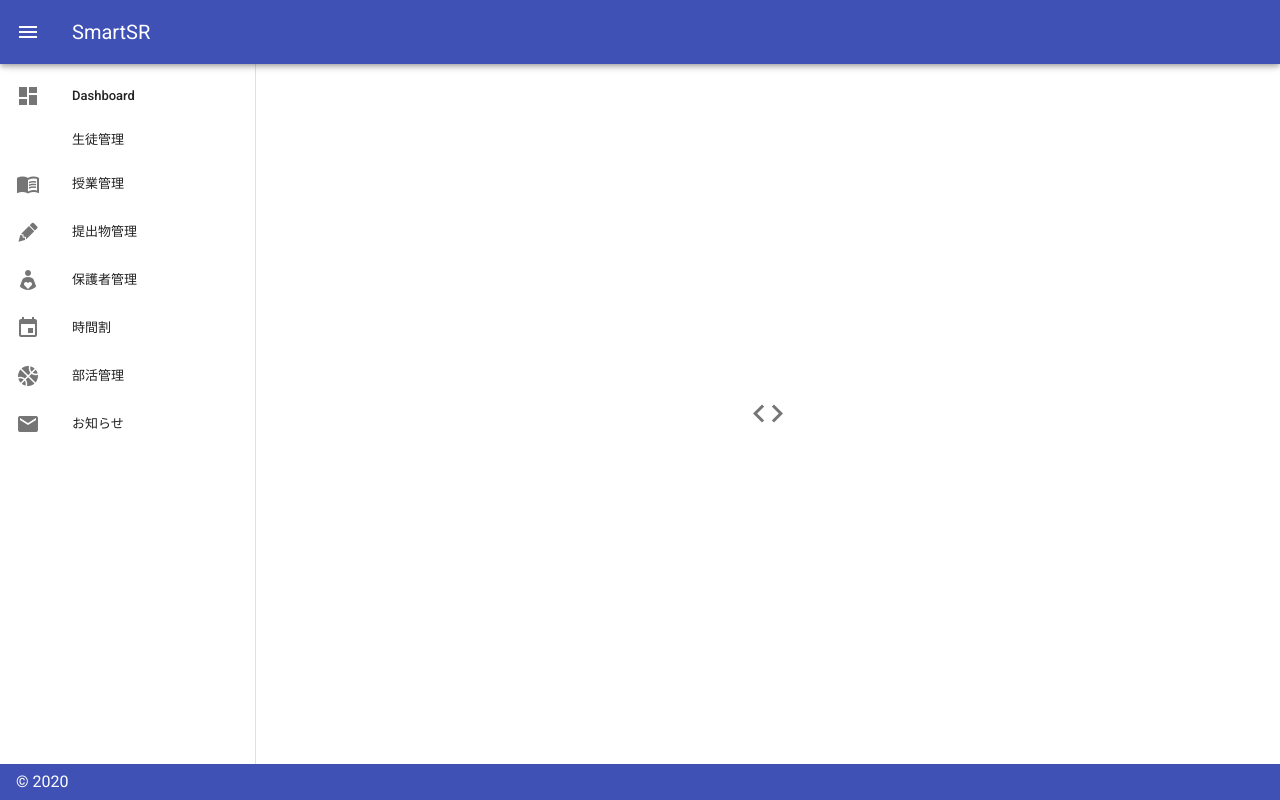
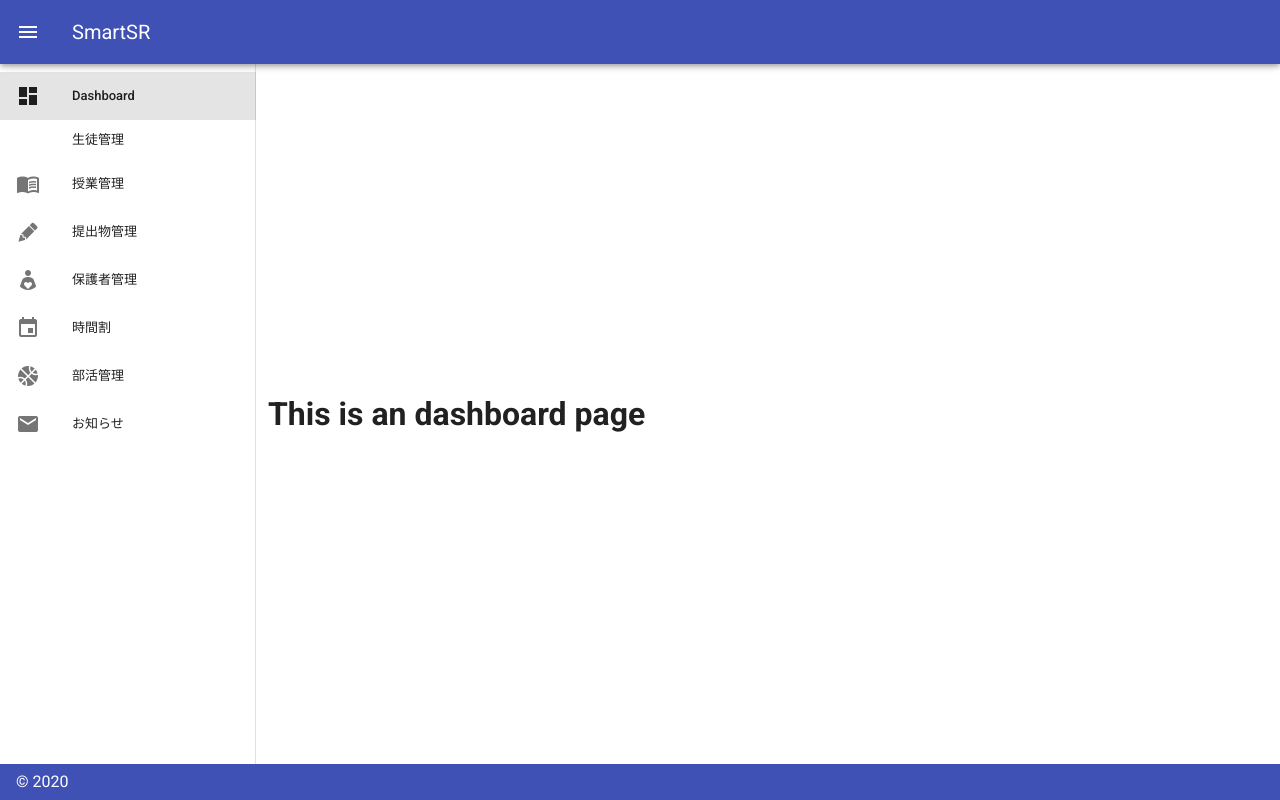
Before and after one commit to tutti2612/smart-sr-front, a Vue app: page / in a window 1280 px wide. Built offline with nearby package versions, Linux system fonts and the light colour scheme.

Commit message:
add Dashboard and Students pages

```diff
--- a/src/App.vue
+++ b/src/App.vue
@@ -6,7 +6,7 @@
       :clipped="$vuetify.breakpoint.lgAndUp"
     >
       <v-list dense>
-        <v-list-item link>
+        <v-list-item link to="/">
           <v-list-item-action>
             <v-icon>mdi-view-dashboard</v-icon>
           </v-list-item-action>
@@ -14,7 +14,7 @@
             <v-list-item-title>Dashboard</v-list-item-title>
           </v-list-item-content>
         </v-list-item>
-        <v-list-item link>
+        <v-list-item link to="Students">
           <v-list-item-action>
             <v-icon>mdi-face</v-icon>
           </v-list-item-action>
@@ -85,18 +85,7 @@
 
     <v-main>
       <v-container class="fill-height" fluid>
-        <v-row align="center" justify="center">
-          <v-col class="text-center">
-            <v-tooltip left>
-              <template v-slot:activator="{ on }">
-                <v-btn :href="source" icon large target="_blank" v-on="on">
-                  <v-icon large>mdi-code-tags</v-icon>
-                </v-btn>
-              </template>
-              <span>Source</span>
-            </v-tooltip>
-          </v-col>
-        </v-row>
+        <router-view></router-view>
       </v-container>
     </v-main>
     <v-footer color="indigo" app>
--- a/src/router/index.ts
+++ b/src/router/index.ts
@@ -1,24 +1,34 @@
 import Vue from "vue";
 import VueRouter, { RouteConfig } from "vue-router";
-import Home from "../views/Home.vue";
+// import Home from "../views/Home.vue";
 
 Vue.use(VueRouter);
 
 const routes: Array<RouteConfig> = [
   {
     path: "/",
-    name: "Home",
-    component: Home
+    name: "Dashboard",
+    component: () => import("../views/Dashboard.vue")
   },
   {
-    path: "/about",
-    name: "About",
-    // route level code-splitting
-    // this generates a separate chunk (about.[hash].js) for this route
-    // which is lazy-loaded when the route is visited.
-    component: () =>
-      import(/* webpackChunkName: "about" */ "../views/About.vue")
+    path: "/students",
+    name: "Students",
+    component: () => import("../views/Students.vue")
   }
+  // {
+  //   path: "/",
+  //   name: "Home",
+  //   component: Home
+  // },
+  // {
+  //   path: "/about",
+  //   name: "About",
+  //   // route level code-splitting
+  //   // this generates a separate chunk (about.[hash].js) for this route
+  //   // which is lazy-loaded when the route is visited.
+  //   component: () =>
+  //     import(/* webpackChunkName: "about" */ "../views/About.vue")
+  // }
 ];
 
 const router = new VueRouter({
--- a/src/views/About.vue
+++ /dev/null
@@ -1,5 +0,0 @@
-<template>
-  <div class="about">
-    <h1>This is an about page</h1>
-  </div>
-</template>
--- /dev/null
+++ b/src/views/Dashboard.vue
@@ -0,0 +1,5 @@
+<template>
+  <div class="dashboad">
+    <h1>This is an dashboard page</h1>
+  </div>
+</template>
--- /dev/null
+++ b/src/views/Students.vue
@@ -0,0 +1,5 @@
+<template>
+  <div class="students">
+    <h1>This is an students page</h1>
+  </div>
+</template>
```
